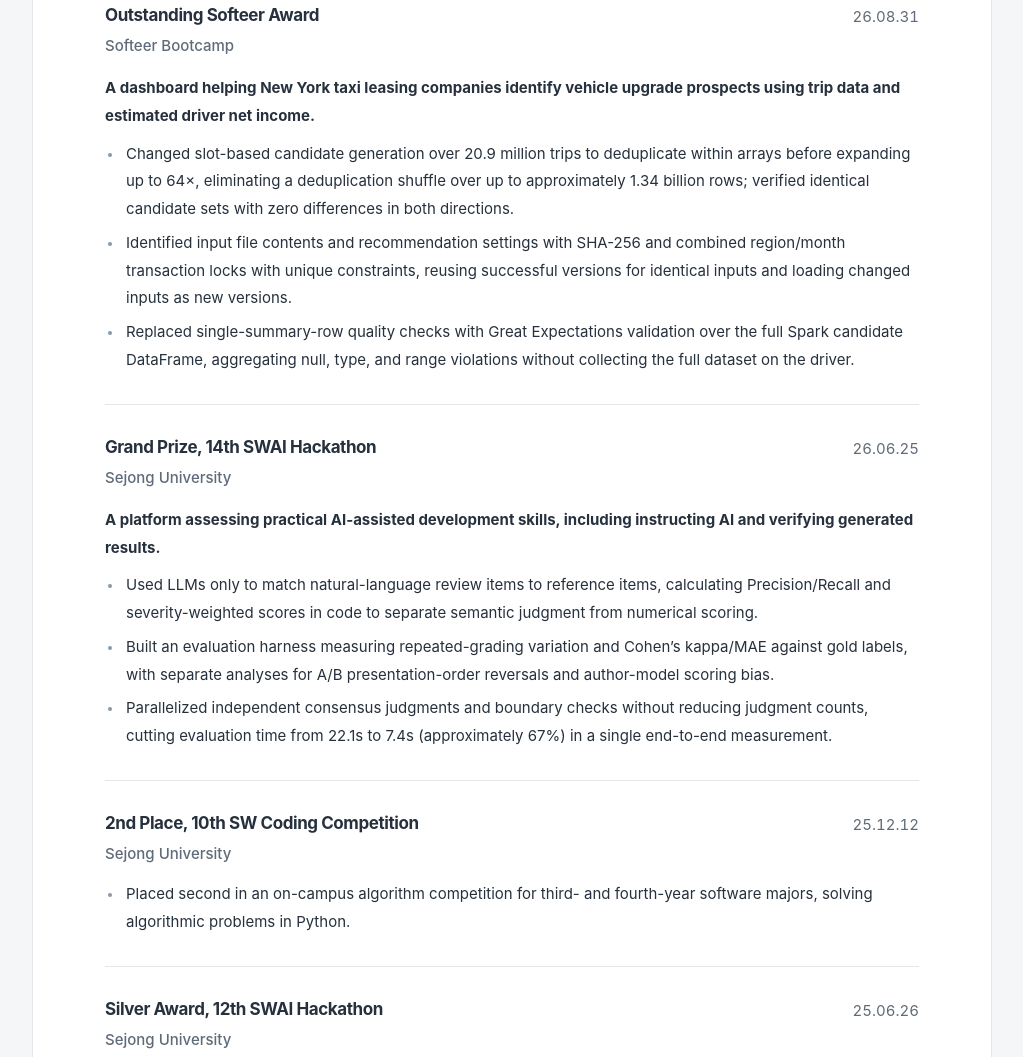
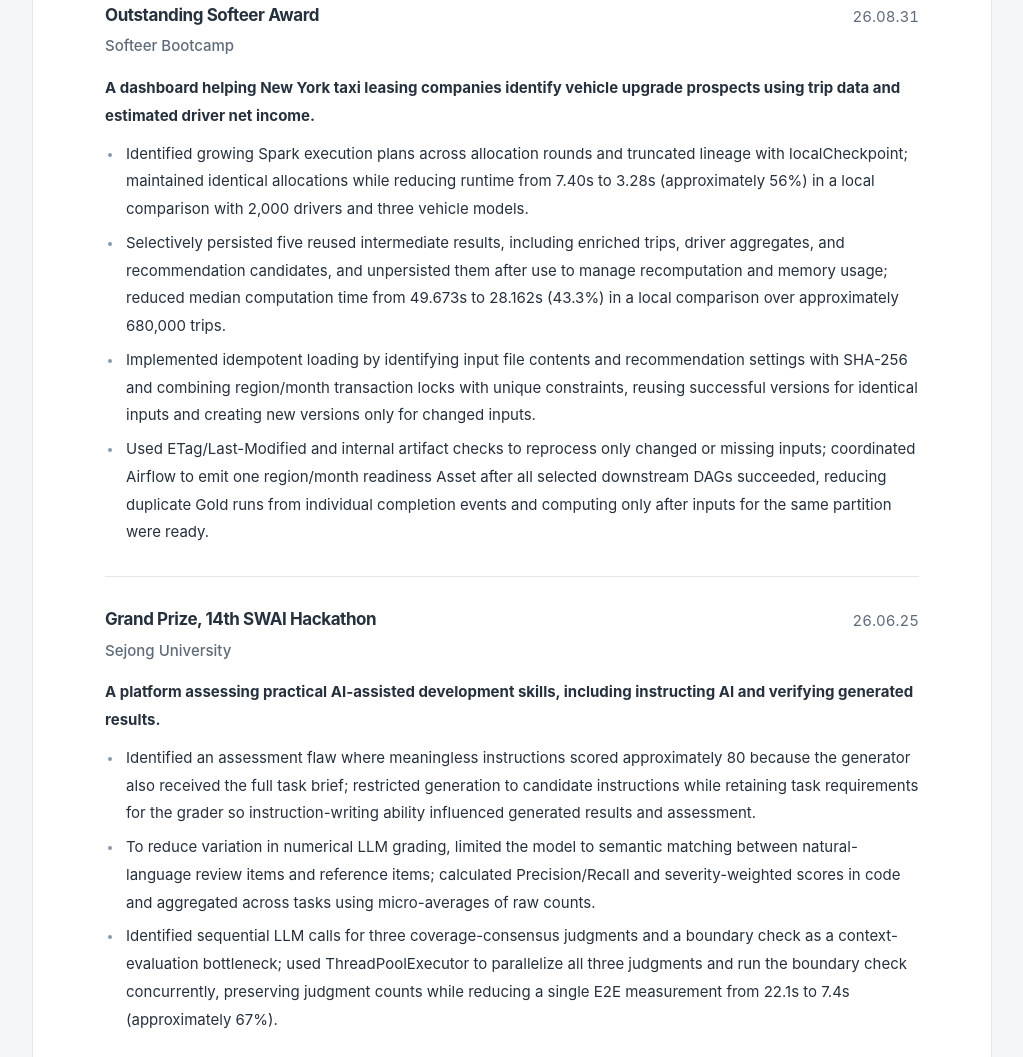
Before and after one commit to kingrangE/Resume, a plain HTML site: page index_en.html in a window 1280 px wide. Shown: the part 2704-3761 px from the top of the page, without its empty margins (128-1151 px from the left). Drawn offline with Linux system fonts and the light colour scheme.

Commit message:
feat(resume): 소프티어 및 GAUDI 성과 구체화와 소개 수정

```diff
--- a/index_en.html
+++ b/index_en.html
@@ -139,9 +139,10 @@
           </header>
           <p><strong>A dashboard helping New York taxi leasing companies identify vehicle upgrade prospects using trip data and estimated driver net income.</strong></p>
           <ul>
-            <li>Changed slot-based candidate generation over 20.9 million trips to deduplicate within arrays before expanding up to 64×, eliminating a deduplication shuffle over up to approximately 1.34 billion rows; verified identical candidate sets with zero differences in both directions.</li>
-            <li>Identified input file contents and recommendation settings with SHA-256 and combined region/month transaction locks with unique constraints, reusing successful versions for identical inputs and loading changed inputs as new versions.</li>
-            <li>Replaced single-summary-row quality checks with Great Expectations validation over the full Spark candidate DataFrame, aggregating null, type, and range violations without collecting the full dataset on the driver.</li>
+            <li>Identified growing Spark execution plans across allocation rounds and truncated lineage with localCheckpoint; maintained identical allocations while reducing runtime from 7.40s to 3.28s (approximately 56%) in a local comparison with 2,000 drivers and three vehicle models.</li>
+            <li>Selectively persisted five reused intermediate results, including enriched trips, driver aggregates, and recommendation candidates, and unpersisted them after use to manage recomputation and memory usage; reduced median computation time from 49.673s to 28.162s (43.3%) in a local comparison over approximately 680,000 trips.</li>
+            <li>Implemented idempotent loading by identifying input file contents and recommendation settings with SHA-256 and combining region/month transaction locks with unique constraints, reusing successful versions for identical inputs and creating new versions only for changed inputs.</li>
+            <li>Used ETag/Last-Modified and internal artifact checks to reprocess only changed or missing inputs; coordinated Airflow to emit one region/month readiness Asset after all selected downstream DAGs succeeded, reducing duplicate Gold runs from individual completion events and computing only after inputs for the same partition were ready.</li>
           </ul>
         </article>
         <article class="항목">
@@ -156,9 +157,9 @@
           </header>
           <p><strong>A platform assessing practical AI-assisted development skills, including instructing AI and verifying generated results.</strong></p>
           <ul>
-            <li>Used LLMs only to match natural-language review items to reference items, calculating Precision/Recall and severity-weighted scores in code to separate semantic judgment from numerical scoring.</li>
-            <li>Built an evaluation harness measuring repeated-grading variation and Cohen’s kappa/MAE against gold labels, with separate analyses for A/B presentation-order reversals and author-model scoring bias.</li>
-            <li>Parallelized independent consensus judgments and boundary checks without reducing judgment counts, cutting evaluation time from 22.1s to 7.4s (approximately 67%) in a single end-to-end measurement.</li>
+            <li>Identified an assessment flaw where meaningless instructions scored approximately 80 because the generator also received the full task brief; restricted generation to candidate instructions while retaining task requirements for the grader so instruction-writing ability influenced generated results and assessment.</li>
+            <li>To reduce variation in numerical LLM grading, limited the model to semantic matching between natural-language review items and reference items; calculated Precision/Recall and severity-weighted scores in code and aggregated across tasks using micro-averages of raw counts.</li>
+            <li>Identified sequential LLM calls for three coverage-consensus judgments and a boundary check as a context-evaluation bottleneck; used ThreadPoolExecutor to parallelize all three judgments and run the boundary check concurrently, preserving judgment counts while reducing a single E2E measurement from 22.1s to 7.4s (approximately 67%).</li>
           </ul>
         </article>
         <article class="항목">
```
Also changed, not shown: index.html (+8 -7 lines).
